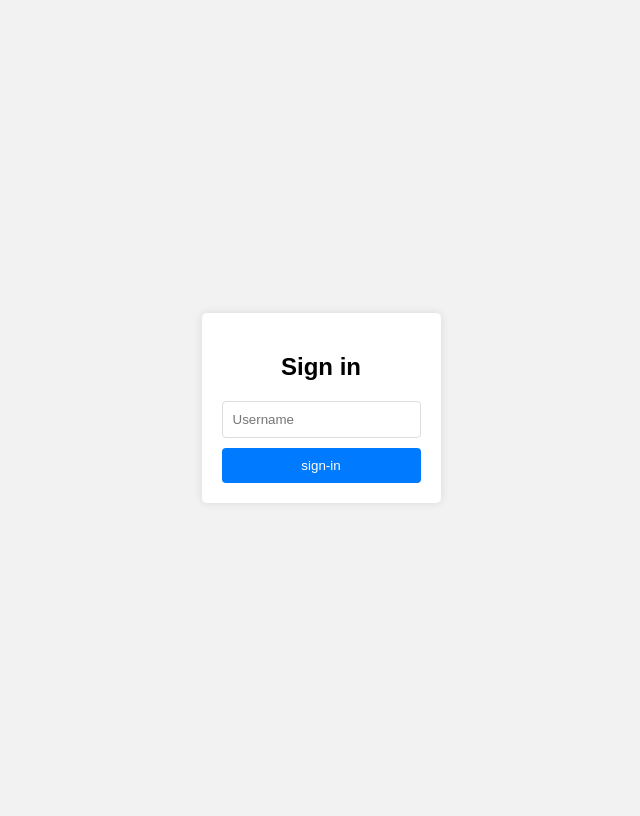
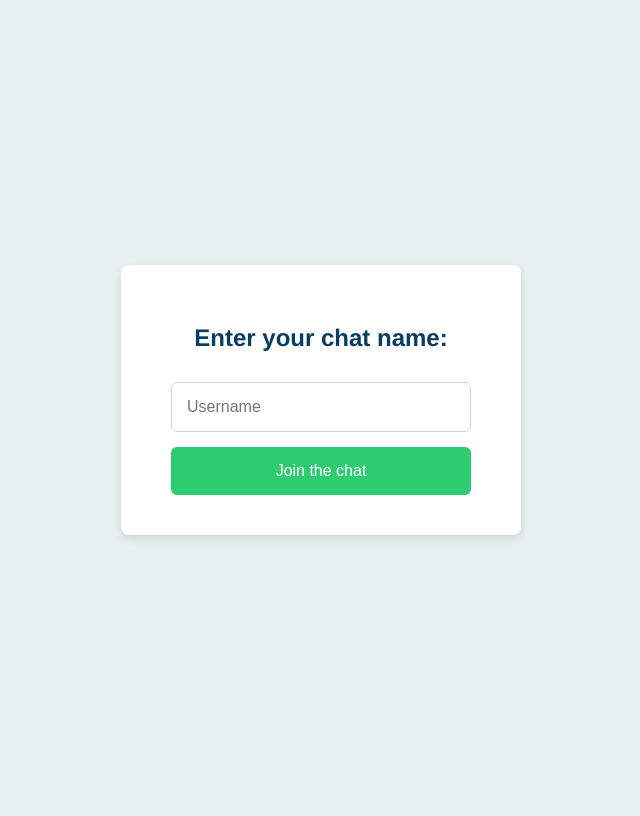
Before and after one commit to PhotonDesigner/instant-messenger, a Django app: page /lobby/ in a window 1280 px wide. Shown: the whole page, without its empty margins (319-959 px from the left). After the commit the page ends 539 px from the top, so only its background shows below. Run offline with Django 3.2, Linux system fonts and the light colour scheme.

Commit message:
Add full code for the guide.

```diff
--- a/sim/models.py
+++ b/sim/models.py
@@ -1,7 +1,11 @@
 from django.db import models
-from django.contrib.auth.models import User
+
+
+class Author(models.Model):
+    name = models.CharField(max_length=500)
 
 
 class Message(models.Model):
+    author = models.ForeignKey(Author, on_delete=models.CASCADE)
     content = models.TextField()
     created_at = models.DateTimeField(auto_now_add=True)
--- a/sim/templates/lobby.html
+++ b/sim/templates/lobby.html
@@ -6,24 +6,29 @@
     <title>Sign-in Page</title>
     <style>
         body {
-            font-family: Arial, sans-serif;
+            font-family: 'Helvetica Neue', sans-serif;
             display: flex;
             justify-content: center;
             align-items: center;
             height: 100vh;
-            background-color: #f2f2f2;
+            background-color: #e8eff1;
+            margin: 0;
+            color: #333;
         }
 
         .sign-in-container {
-            background: #fff;
-            padding: 20px;
-            border-radius: 5px;
-            box-shadow: 0 0 10px rgba(0, 0, 0, 0.1);
+            background: #ffffff;
+            padding: 40px 50px;
+            border-radius: 8px;
+            box-shadow: 0 4px 8px rgba(0, 0, 0, 0.1);
+            width: 300px;
         }
 
         .sign-in-container h2 {
             text-align: center;
-            margin-bottom: 20px;
+            margin-bottom: 30px;
+            font-size: 24px;
+            color: #0a3d62;
         }
 
         .sign-in-container form {
@@ -32,33 +37,36 @@
         }
 
         .sign-in-container input {
-            margin-bottom: 10px;
-            padding: 10px;
-            border: 1px solid #ddd;
-            border-radius: 4px;
+            margin-bottom: 15px;
+            padding: 15px;
+            border: 1px solid #ced6e0;
+            border-radius: 6px;
+            font-size: 16px;
         }
 
         .sign-in-container button {
-            padding: 10px;
-            background-color: #007bff;
+            padding: 15px;
+            background-color: #2ecc71;
             color: white;
             border: none;
-            border-radius: 4px;
+            border-radius: 6px;
             cursor: pointer;
+            font-size: 16px;
+            transition: background-color 0.3s;
         }
 
         .sign-in-container button:hover {
-            background-color: #0056b3;
+            background-color: #27ae60;
         }
     </style>
 </head>
 <body>
     <div class="sign-in-container">
-        <h2>Sign in</h2>
+        <h2>Enter your chat name:</h2>
         <form method="post">
             {% csrf_token %}
             <input type="text" name="username" placeholder="Username" required>
-            <button type="submit">sign-in</button>
+            <button type="submit">Join the chat</button>
         </form>
     </div>
 </body>
--- a/sim/urls.py
+++ b/sim/urls.py
@@ -4,6 +4,6 @@ from . import views
 urlpatterns = [
     path('lobby/', views.lobby, name='lobby'),
     path('', views.chat, name='chat'),
-    path('send-chat-message/', views.send_chat_message, name='send-chat-message'),
+    path('create-message/', views.create_message, name='create-message'),
     path('stream-chat-messages/', views.stream_chat_messages, name='stream-chat-messages'),
 ]
--- a/sim/views.py
+++ b/sim/views.py
@@ -1,61 +1,77 @@
 from datetime import datetime
 
+from typing import AsyncGenerator
 from django.shortcuts import render, redirect
-from django.http import HttpResponse, StreamingHttpResponse
-from .models import Message
+from django.http import HttpRequest, StreamingHttpResponse, HttpResponse
+from . import models
 import json
 import random
 
 
-def lobby(request):
+def lobby(request: HttpRequest) -> HttpResponse:
     if request.method == 'POST':
         username = request.POST.get('username')
         if username:
             request.session['username'] = username
         else:
             names = [
-                "Horatio", "Benvolio", "Mercutio","Lysander","Demetrius","Sebastian", "Orsino",
-                "Malvolio","Hero","Bianca","Gratiano","Feste","Antonio","Lucius","Puck","Lucio",
-                "Goneril","Edgar","Edmund", "Oswald"
+                "Horatio", "Benvolio", "Mercutio", "Lysander", "Demetrius", "Sebastian", "Orsino",
+                "Malvolio", "Hero", "Bianca", "Gratiano", "Feste", "Antonio", "Lucius", "Puck", "Lucio",
+                "Goneril", "Edgar", "Edmund", "Oswald"
             ]
-            request.session['username'] = f"{random.choice(names)}{datetime.now().timestamp()}"
-        print('REady to redorect')
+            request.session['username'] = f"{random.choice(names)}-{hash(datetime.now().timestamp())}"
+
         return redirect('chat')
     else:
         return render(request, 'lobby.html')
 
 
-def chat(request):
+def chat(request: HttpRequest) -> HttpResponse:
     if not request.session.get('username'):
         return redirect('lobby')
     return render(request, 'chat.html')
 
 
-def send_chat_message(request):
-    content = request.POST.get('content')
+def create_message(request: HttpRequest) -> HttpResponse:
+    content = request.POST.get("content")
+    username = request.session.get("username")
+
+    if not username:
+        return HttpResponse(status=403)
+    author, _ = models.Author.objects.get_or_create(name=username)
+
     if content:
-        Message.objects.create(author=request.sessions["username"], content=content)
-    return HttpResponse(status=204)
+        models.Message.objects.create(author=author, content=content)
+        return HttpResponse(status=201)
+    else:
+        return HttpResponse(status=200)
 
 
-async def stream_chat_messages(request):
+async def stream_chat_messages(request: HttpRequest) -> StreamingHttpResponse:
+    async def event_stream():
+        async for message in get_existing_messages():
+            yield message
 
-    async def event_stream():
-        # Send all existing messages first
-        async for message in Message.objects.all().order_by('created_at').values():
-            yield f"data: {json.dumps(message)}\n\n"
-
-        last_message = await Message.objects.all().alast()
-        if last_message:
-            last_id = last_message.id
-        else:
-            last_id = 0
+        last_id = await get_last_message_id()
 
         # Continuously check for new messages
         while True:
-            new_messages = Message.objects.filter(id__gt=last_id).values()
+            new_messages = models.Message.objects.filter(id__gt=last_id).order_by('created_at').values(
+                'id', 'author__name', 'content'
+            )
             async for message in new_messages:
                 yield f"data: {json.dumps(message)}\n\n"
                 last_id = message['id']
 
+    async def get_existing_messages() -> AsyncGenerator:
+        messages = models.Message.objects.all().order_by('created_at').values(
+            'id', 'author__name', 'content'
+        )
+        async for message in messages:
+            yield f"data: {json.dumps(message)}\n\n"
+
+    async def get_last_message_id() -> int:
+        last_message = await models.Message.objects.all().alast()
+        return last_message.id if last_message else 0
+
     return StreamingHttpResponse(event_stream(), content_type='text/event-stream')
```
Also changed, not shown: sim/templates/chat.html (+163 -15 lines), README.md, sim/migrations/0001_initial.py, 1 other file.
